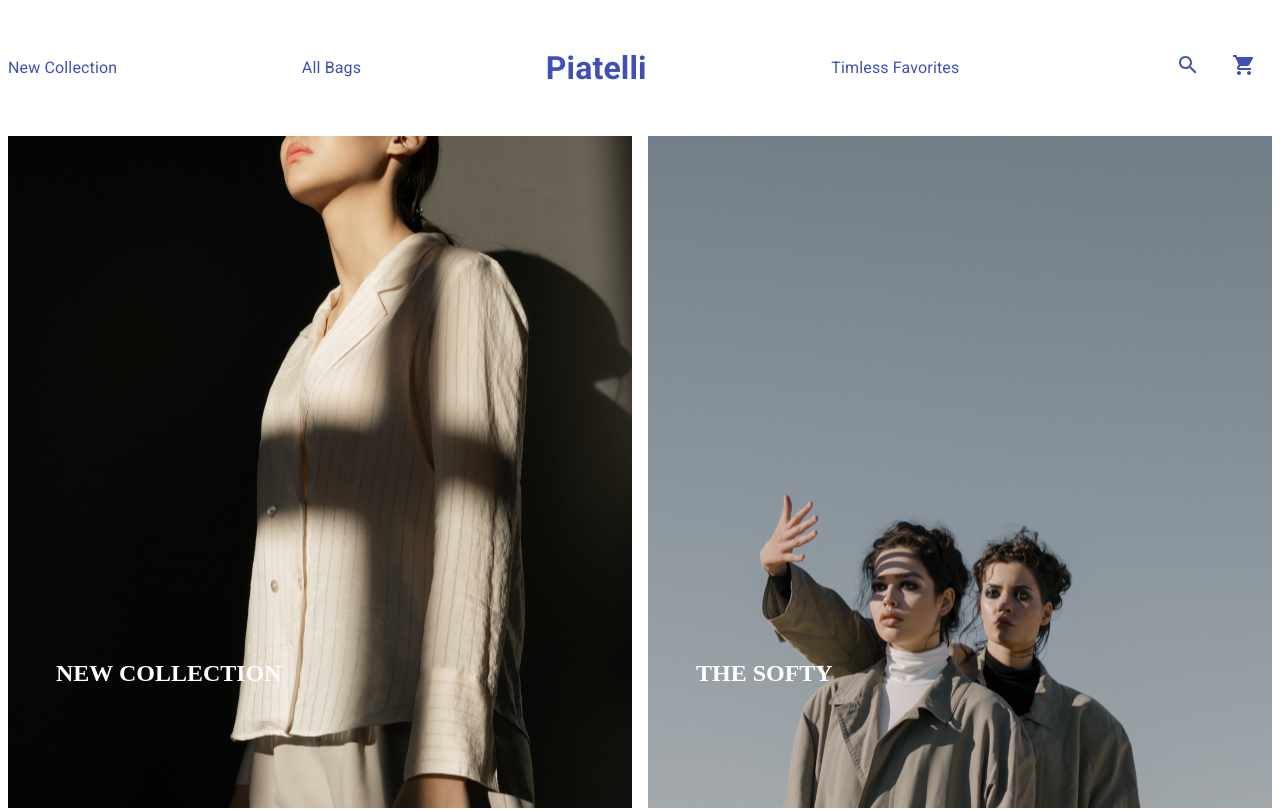
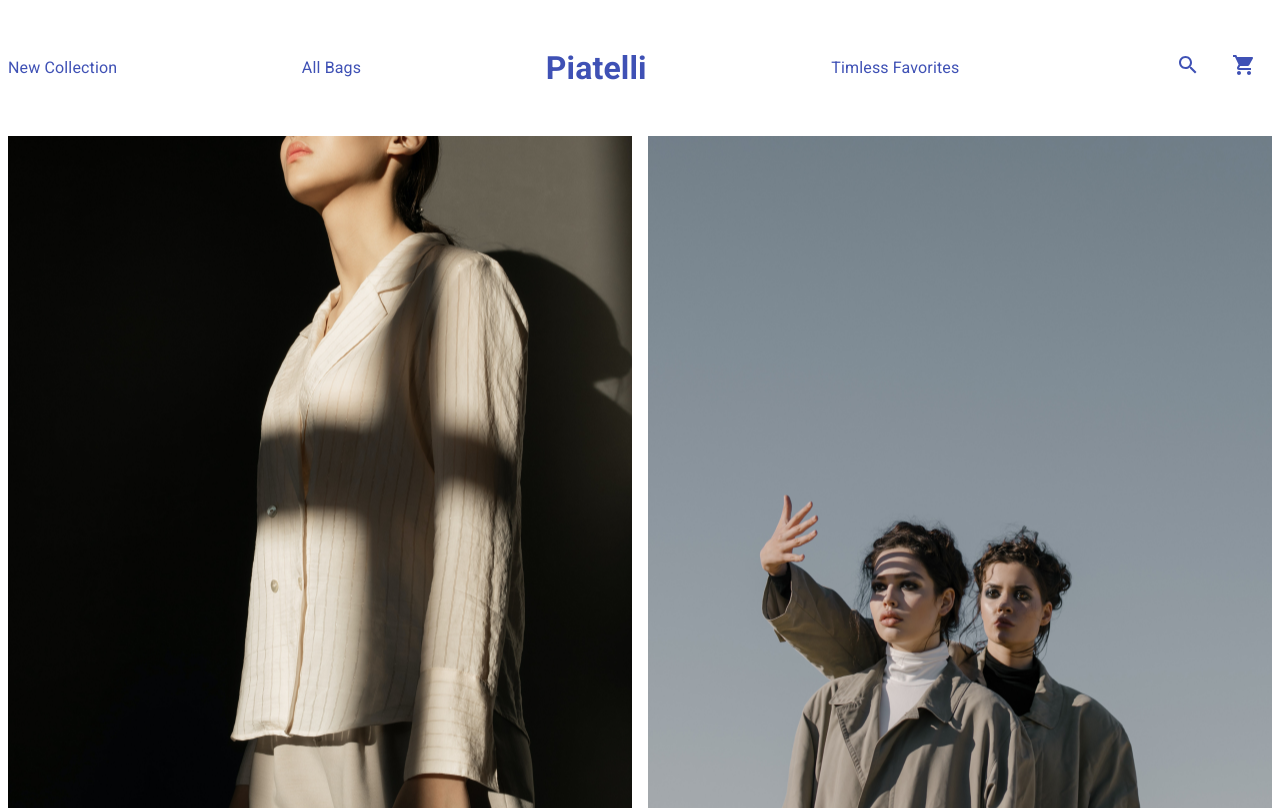
Before and after one commit to camillejustine/piattelli, a React (Create React App) app: page / in a window 1280 px wide. Shown: the top 810 px of the page. Built offline with nearby package versions, Linux system fonts and the light colour scheme.

Commit message:
Hover effect now working

```diff
--- a/src/components/Hero/Hero.tsx
+++ b/src/components/Hero/Hero.tsx
@@ -1,15 +1,28 @@
 import { CSSProperties } from "react";
+import { useState } from "react";
 import heroPic1 from "../../assets/hero1.png";
 import heroPic2 from "../../assets/hero2.png";
 
 function Hero() {
+  const [leftIsShown1, setLeftIsShown] = useState(false);
+  const [rightIsShown, setRightIsShown] = useState(false);
+
+  //   const mousePosX = mouse.x
   return (
     <div style={heroContainer}>
-      <div style={heroPicLeft}>
-        <h2 style={heroTitle}>NEW COLLECTION</h2>
+      <div
+        style={heroPicLeft}
+        onMouseEnter={() => setLeftIsShown(true)}
+        onMouseLeave={() => setLeftIsShown(false)}
+      >
+        {leftIsShown1 && <h2 style={heroTitle}>NEW COLLECTION</h2>}
       </div>
-      <div style={heroPicRight}>
-        <h2 style={heroTitle}>THE SOFTY</h2>
+      <div
+        style={heroPicRight}
+        onMouseEnter={() => setRightIsShown(true)}
+        onMouseLeave={() => setRightIsShown(false)}
+      >
+        {rightIsShown && <h2 style={heroTitle}>THE SOFTY</h2>}
       </div>
     </div>
   );
```
Also changed, not shown: 1 other file (tests, documents, lock files or other folders).
